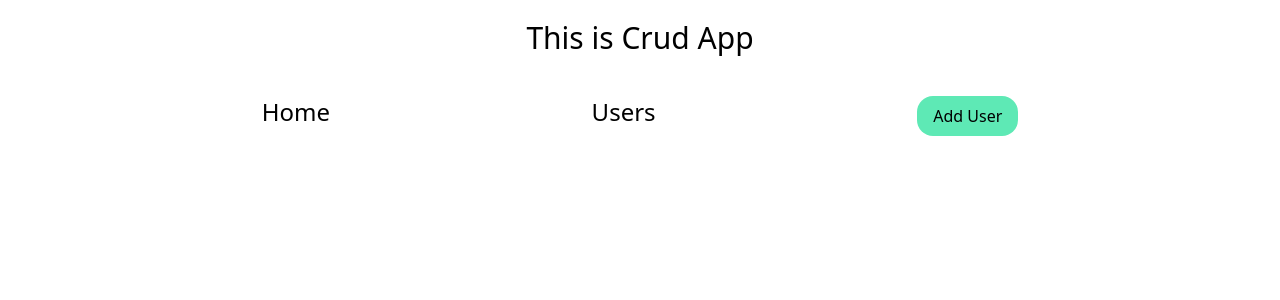
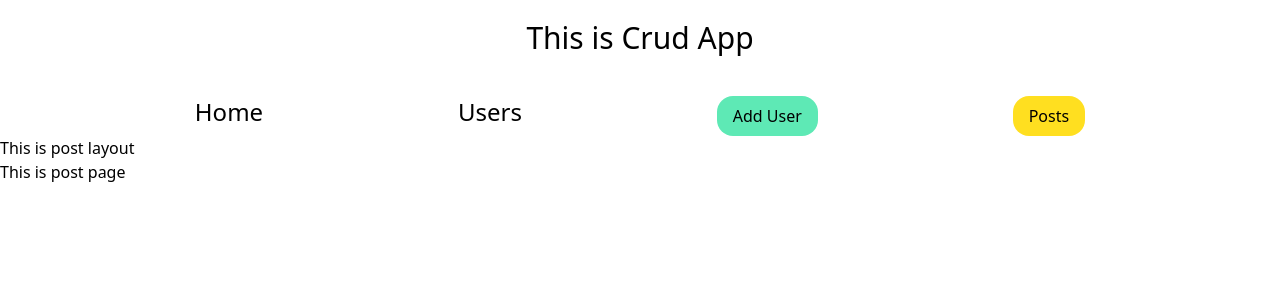
Before and after one commit to ajaysth/CRUD-React-Tuts, a React (Vite) app: page /posts in a window 1280 px wide. Shown: the top 300 px of the page. Built offline with nearby package versions, Linux system fonts and the light colour scheme.

Commit message:
folders created for posts

```diff
--- a/src/App.tsx
+++ b/src/App.tsx
@@ -3,6 +3,8 @@ import Users from "./pages/Users"
 import UserAdd from "./pages/UserAdd"
 import UserEdit from "./pages/UserEdit"
 import { Toaster } from "react-hot-toast"
+import PostsLayout from "./components/PostsLayout"
+import Posts from "./components/Posts"
 function App() {
 
   return (
@@ -13,6 +15,7 @@ function App() {
         <NavLink to="/" className="text-2xl relative after:block after:w-0 after:h-0.5 after:bg-blue-500 after:transition-all after:duration-300 hover:after:w-full">Home</NavLink>
         <NavLink to="/users" className="text-2xl relative after:block after:w-0 after:h-0.5 after:bg-blue-500 after:transition-all after:duration-300 hover:after:w-full">Users</NavLink>
         <NavLink to="/useradd" className="px-4 py-2 bg-emerald-300 rounded-2xl hover:scale-105 hover:bg-emerald-400 transition-all duration-100 ease-in-out">Add User</NavLink>
+        <NavLink to="/posts" className="px-4 py-2 bg-yellow-300 rounded-2xl hover:scale-105 hover:bg-yellow-600 transition-all duration-100 ease-in-out">Posts</NavLink>
       </div>
 
 
@@ -23,6 +26,10 @@ function App() {
         <Route path="/users" element={<Users />} />
         <Route path="/useradd" element={<UserAdd />} />
         <Route path="/users/edit/:id" element={<UserEdit />} />
+        <Route path="/posts/*" element={<PostsLayout />} >
+          <Route index element={<Posts />} />
+        </Route>
+
       </Routes>
     </>
   )
--- /dev/null
+++ b/src/components/Posts.tsx
@@ -0,0 +1,12 @@
+const Posts = () => {
+    return (
+        <>
+
+            <h1>This is post page</h1>
+
+
+        </>
+    )
+}
+
+export default Posts
--- /dev/null
+++ b/src/components/PostsLayout.tsx
@@ -0,0 +1,12 @@
+import { Outlet } from "react-router-dom"
+
+const PostsLayout = () => {
+    return (
+        <>
+            <h1>This is post layout</h1>
+            <Outlet />
+        </>
+    )
+}
+
+export default PostsLayout
```
Also changed, not shown: src/types/posts.ts (added).
